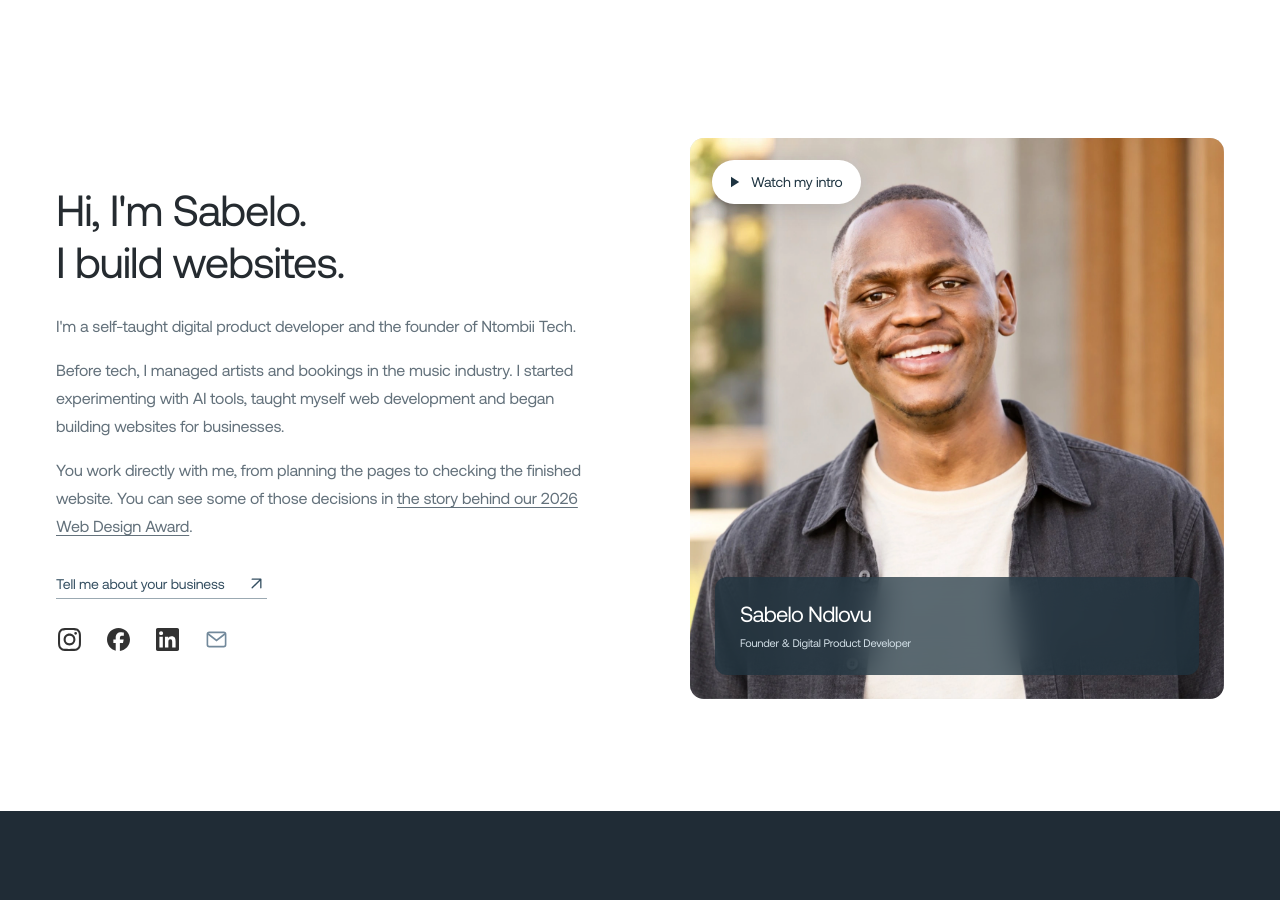
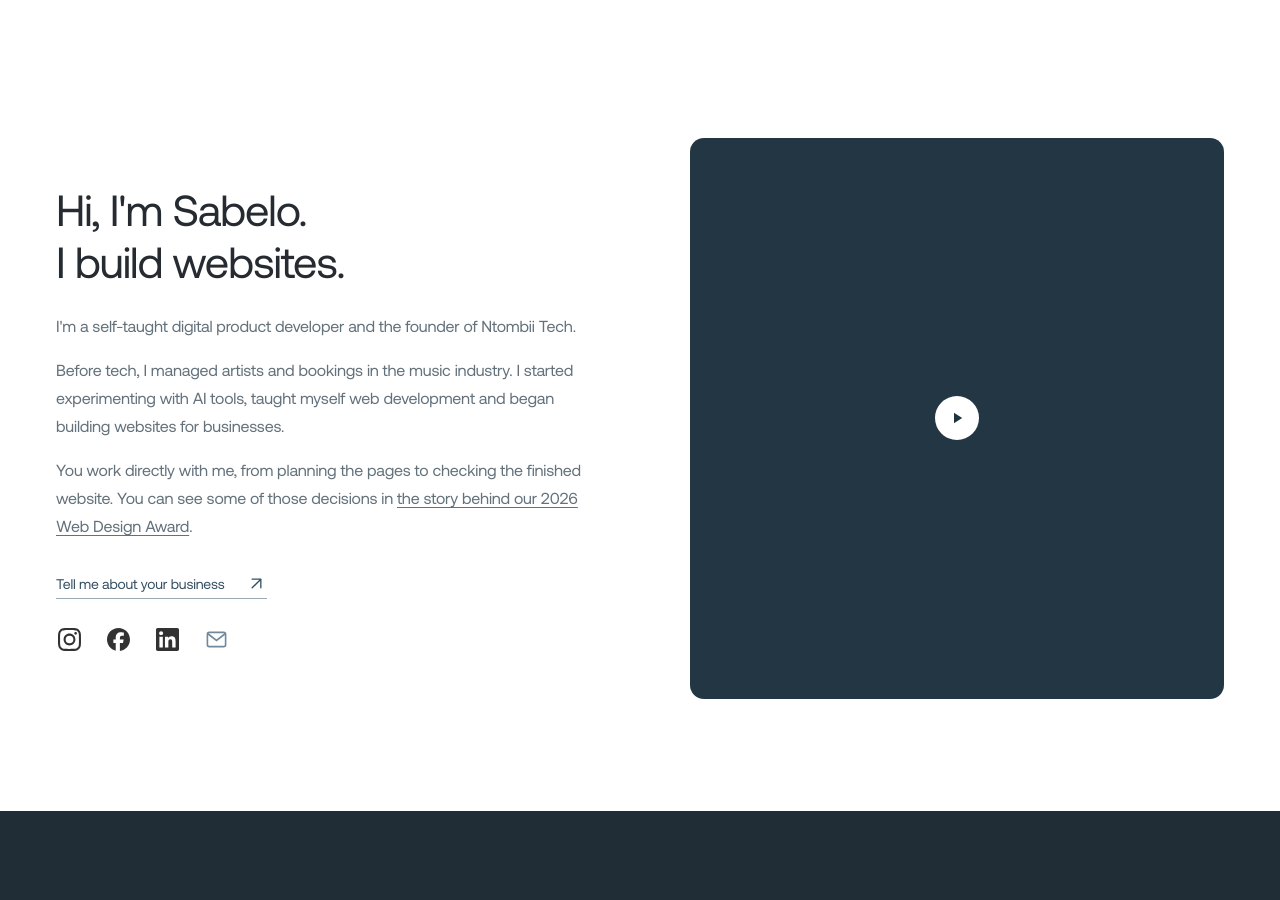
Before and after one commit to franzicbookings-source/ntombii-techfinal, a Next.js app: page / in a window 1280 px wide. Shown: the part 1860-2760 px from the top of the page. Built offline with nearby package versions, Linux system fonts and the light colour scheme.

Commit message:
Center a single play icon on the founder intro

```diff
--- a/components/founder-intro.css
+++ b/components/founder-intro.css
@@ -1,4 +1,7 @@
-/* Sabelo's photo card with a short animated introduction on request. */
+.founder-photo.founder-intro {
+  aspect-ratio: 1 / 1.05;
+  background: #233643;
+}
 .founder-intro-video {
   position: absolute;
   inset: 0;
@@ -20,28 +23,30 @@
 .founder-intro-button {
   position: absolute;
   z-index: 3;
-  top: 22px;
-  left: 22px;
-  display: inline-flex;
-  align-items: center;
-  gap: 9px;
-  min-height: 44px;
-  padding: 10px 18px 10px 14px;
+  inset: 50% auto auto 50%;
+  translate: -50% -50%;
+  display: grid;
+  place-items: center;
+  width: 44px;
+  height: 44px;
+  padding: 0;
   border: 0;
-  border-radius: 99px;
+  border-radius: 50%;
   background: #fff;
   color: #1e3441;
-  font-size: 14px;
-  font-weight: 500;
-  line-height: 1;
-  box-shadow: 0 6px 22px #10202b29;
-  transition: transform .2s, box-shadow .2s;
 }
-.founder-intro-button:hover { transform: translateY(-2px); box-shadow: 0 10px 28px #10202b33; }
-.founder-intro-button svg { flex-shrink: 0; }
+.founder-intro[data-state="playing"] .founder-intro-button {
+  opacity: 0;
+}
+.founder-intro[data-state="playing"] .founder-intro-button:focus-visible {
+  opacity: 1;
+  background: #233643;
+  color: white;
+}
+.founder-intro[data-state="playing"] .founder-intro-button svg {
+  visibility: hidden;
+}
 
-/* While the intro plays, its words take the place of the name card. */
-.founder-intro figcaption { z-index: 2; transition: opacity .3s; }
 .founder-intro-line {
   position: absolute;
   z-index: 2;
@@ -62,14 +67,12 @@
   transition: opacity .25s;
 }
 .founder-intro-line:empty { display: none; }
-.founder-intro[data-state="playing"] figcaption, .founder-intro[data-state="paused"] figcaption { opacity: 0; }
 .founder-intro[data-state="playing"] .founder-intro-line, .founder-intro[data-state="paused"] .founder-intro-line { opacity: 1; }
 
 @media (max-width: 760px) {
-  .founder-intro-button { top: 14px; left: 14px; font-size: 13px; min-height: 42px; padding: 9px 16px 9px 12px; }
+  .founder-photo.founder-intro { aspect-ratio: 1.22; max-height: 320px; }
   .founder-intro-line { left: 12px; right: 12px; bottom: 12px; padding: 12px 14px; font-size: 15px; }
 }
 @media (prefers-reduced-motion: reduce) {
   .founder-intro-video { transform: none; transition: opacity .2s; }
-  .founder-intro-button { transition: none; }
 }
--- a/components/founder-intro.tsx
+++ b/components/founder-intro.tsx
@@ -7,18 +7,6 @@ type State = "idle" | "playing" | "paused" | "ended";
 
 const labels: Record<State, string> = { idle: "Watch my intro", playing: "Pause", paused: "Play", ended: "Watch again" };
 
-function Icon({ state }: { state: State }) {
-  return <svg viewBox="0 0 16 16" width="16" height="16" aria-hidden="true">
-    {state === "playing"
-      ? <path d="M4.5 3h2.2v10H4.5zM9.3 3h2.2v10H9.3z" fill="currentColor" />
-      : <path d="M5 2.8v10.4L13.2 8z" fill="currentColor" />}
-  </svg>;
-}
-
-/**
- * Sabelo's photo, with a short animated introduction he can be asked for.
- * Nothing downloads and no sound plays until the visitor presses the button; captions come from the VTT track.
- */
 export function FounderIntro() {
   const video = useRef<HTMLVideoElement>(null);
   const [state, setState] = useState<State>("idle");
@@ -46,11 +34,9 @@ export function FounderIntro() {
   }
 
   return <figure className="founder-photo founder-intro" data-state={state} data-reveal>
-    <img src="/images/sabelo-portrait.webp" width="1536" height="1536" alt="Sabelo Ndlovu, founder of Ntombii Tech" loading="lazy" />
     <video
       ref={video}
       className="founder-intro-video"
-      poster="/videos/sabelo-intro-poster.webp"
       preload="none"
       playsInline
       aria-label="Sabelo's animated introduction"
@@ -61,10 +47,11 @@ export function FounderIntro() {
       <source src="/videos/sabelo-intro.mp4" type="video/mp4" />
       <track kind="captions" src="/videos/sabelo-intro.vtt" srcLang="en" label="English" default />
     </video>
-    <button type="button" className="founder-intro-button" onClick={toggle}>
-      <Icon state={state} /><span>{labels[state]}</span>
+    <button type="button" className="founder-intro-button" aria-label={labels[state]} onClick={toggle}>
+      <svg viewBox="0 0 16 16" width="16" height="16" aria-hidden="true">
+        <path d="M5 2.8v10.4L13.2 8z" fill="currentColor" />
+      </svg>
     </button>
     <p className="founder-intro-line" aria-hidden="true">{line}</p>
-    <figcaption><div><strong>Sabelo Ndlovu</strong><span>Founder & Digital Product Developer</span></div></figcaption>
   </figure>;
 }
```
Also changed, not shown: public/videos/sabelo-intro-poster.webp (deleted), 1 other file (tests, documents, lock files or other folders).
